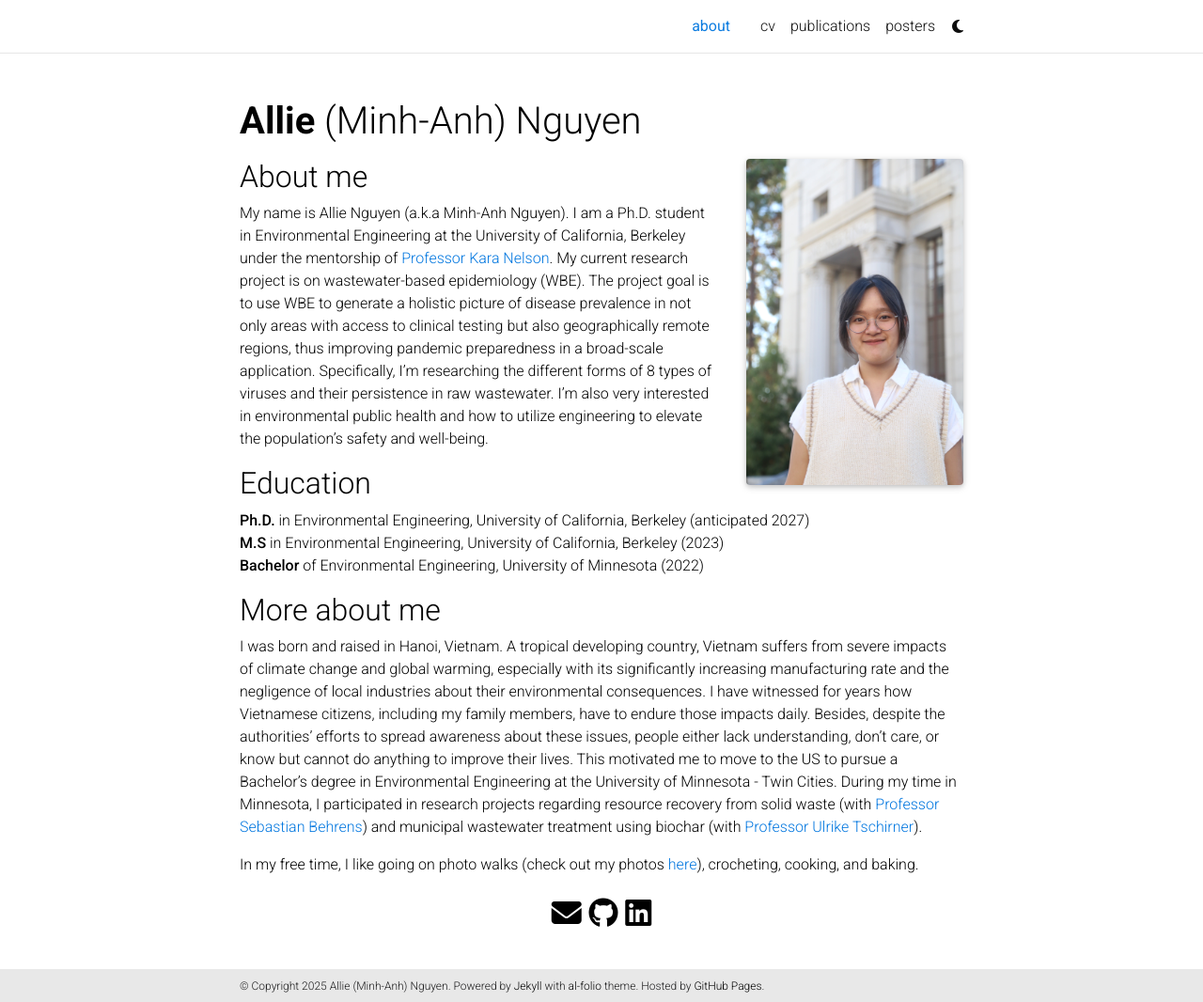
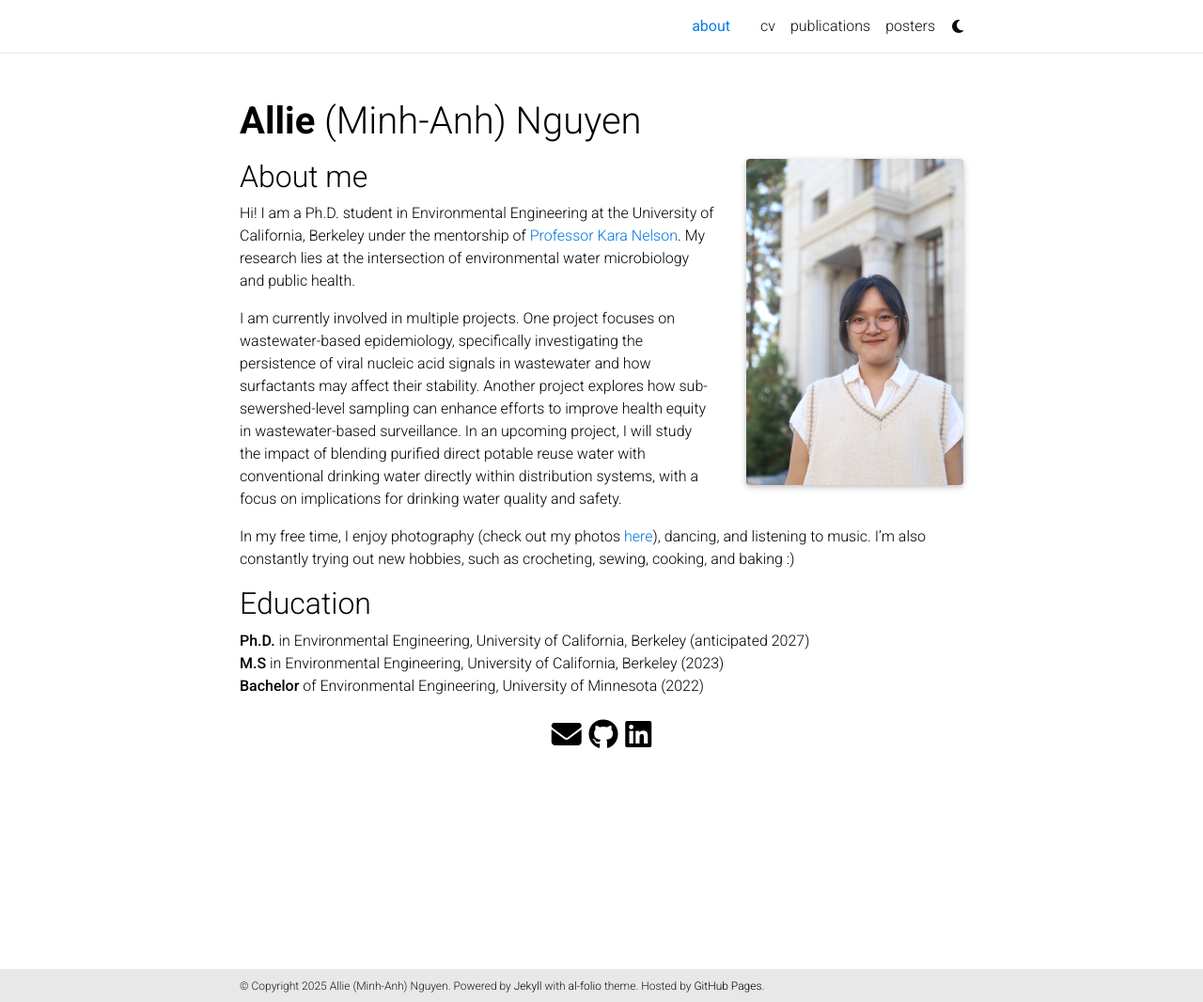
Before and after one commit to alliemnguyen/alliemnguyen.github.io, a Jekyll site: the page built from _pages/about.md, in a window 1280 px wide and 1066 px high. Shown: the whole window at 94% size. Built offline with Jekyll 4.4.1, drawn with Linux system fonts in a browser that asks for light colours; comment, search, counter and statistics services are not loaded; a style sheet for code colours, icons or effects is not loaded.

Commit message:
Update about.md
remove more about me

```diff
--- a/_pages/about.md
+++ b/_pages/about.md
@@ -16,16 +16,14 @@
 social: true  # includes social icons at the bottom of the page
 ---
 <h2>About me</h2>
-My name is Allie Nguyen (a.k.a Minh-Anh Nguyen). I am a Ph.D. student in Environmental Engineering at the University of California, Berkeley under the mentorship of [Professor Kara Nelson](https://nelsongroup.berkeley.edu/). My current research project is on wastewater-based epidemiology (WBE). The project goal is to use WBE to generate a holistic picture of disease prevalence in not only areas with access to clinical testing but also geographically remote regions, thus improving pandemic preparedness in a broad-scale application. Specifically, I'm researching the different forms of 8 types of viruses and their persistence in raw wastewater. I'm also very interested in environmental public health and how to utilize engineering to elevate the population's safety and well-being.
+Hi! I am a Ph.D. student in Environmental Engineering at the University of California, Berkeley under the mentorship of [Professor Kara Nelson](https://nelsongroup.berkeley.edu/). My research lies at the intersection of environmental water microbiology and public health.
+
+I am currently involved in multiple projects. One project focuses on wastewater-based epidemiology, specifically investigating the persistence of viral nucleic acid signals in wastewater and how surfactants may affect their stability. Another project explores how sub-sewershed-level sampling can enhance efforts to improve health equity in wastewater-based surveillance. In an upcoming project, I will study the impact of blending purified direct potable reuse water with conventional drinking water directly within distribution systems, with a focus on implications for drinking water quality and safety.
+
+In my free time, I enjoy photography (check out my photos [here](https://alliemnguyen.wordpress.com/)), dancing, and listening to music. I'm also constantly trying out new hobbies, such as crocheting, sewing, cooking, and baking :)
 
 <h2>Education</h2>
 
 **Ph.D.** in Environmental Engineering, University of California, Berkeley (anticipated 2027)<br>
 **M.S** in Environmental Engineering, University of California, Berkeley (2023)<br>
 **Bachelor** of Environmental Engineering, University of Minnesota (2022)<br>
-
-<h2>More about me</h2>
-
-I was born and raised in Hanoi, Vietnam. A tropical developing country, Vietnam suffers from severe impacts of climate change and global warming, especially with its significantly increasing manufacturing rate and the negligence of local industries about their environmental consequences. I have witnessed for years how Vietnamese citizens, including my family members, have to endure those impacts daily. Besides, despite the authorities’ efforts to spread awareness about these issues, people either lack understanding, don’t care, or know but cannot do anything to improve their lives. This motivated me to move to the US to pursue a Bachelor's degree in Environmental Engineering at the University of Minnesota - Twin Cities. During my time in Minnesota, I participated in research projects regarding resource recovery from solid waste (with [Professor Sebastian Behrens](https://cse.umn.edu/cege/behrens-sebastian)) and municipal wastewater treatment using biochar (with [Professor Ulrike Tschirner](https://bbe.umn.edu/people/ulrike-tschirner)).
-
-In my free time, I like going on photo walks (check out my photos [here](https://alliemnguyen.wordpress.com/)), crocheting, cooking, and baking.
```
